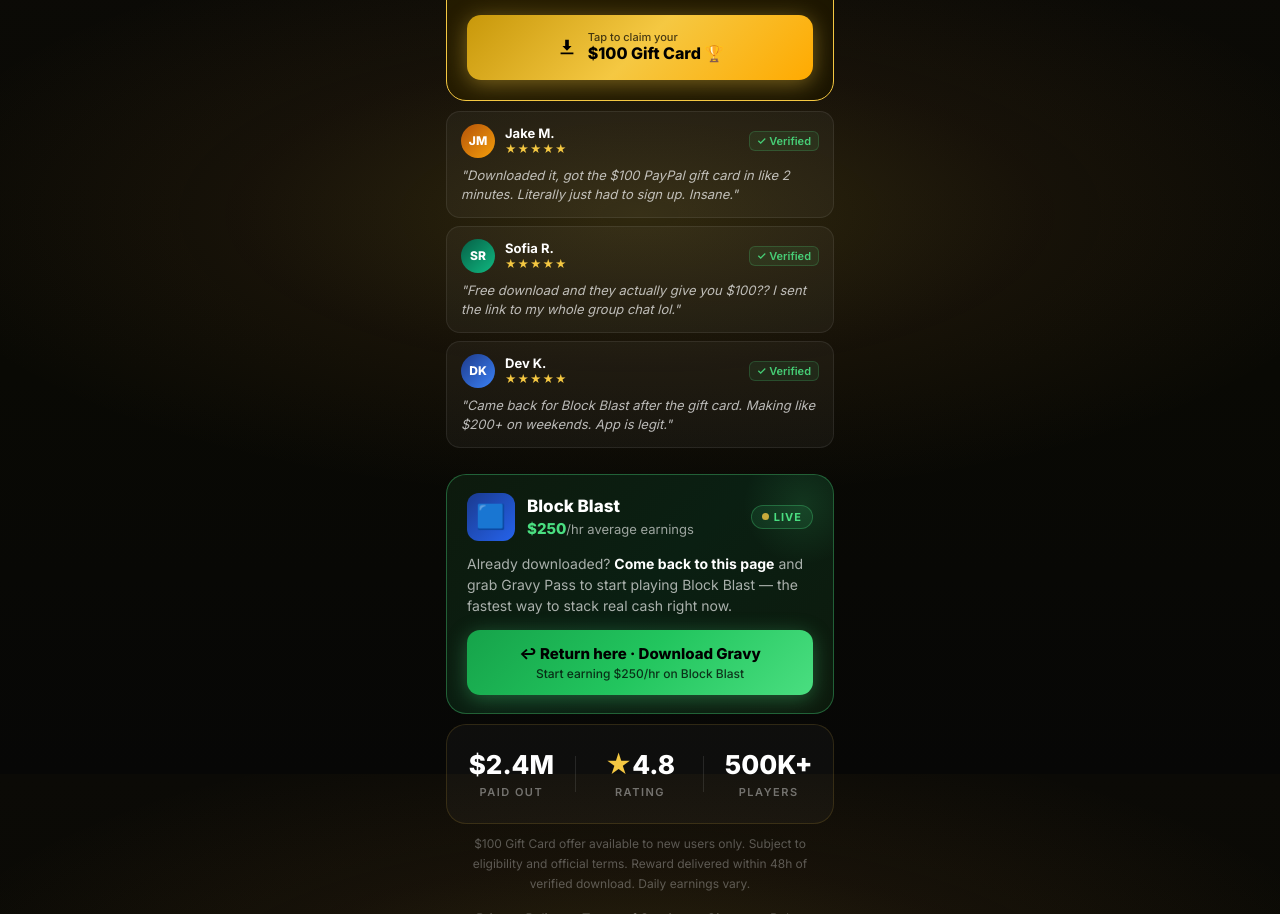
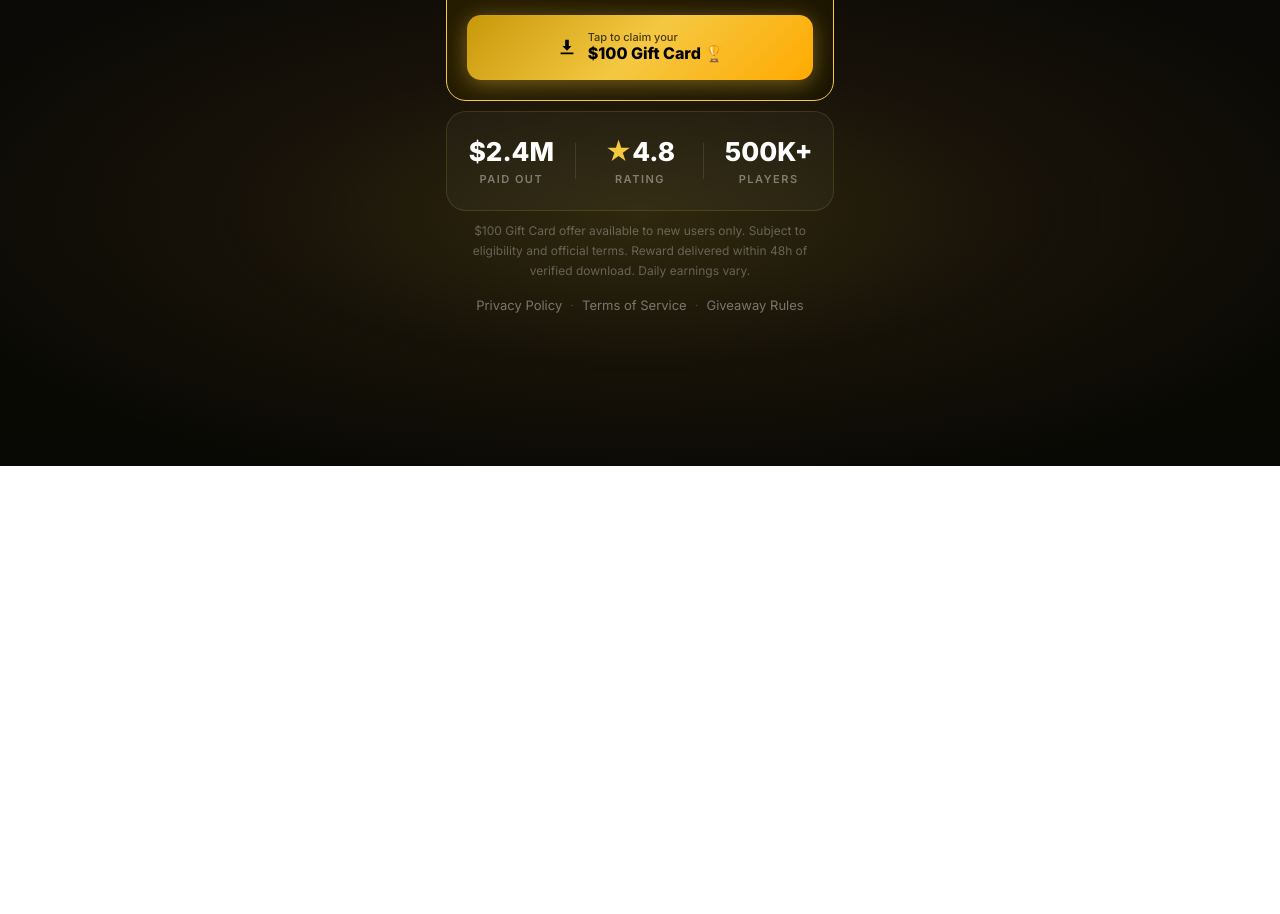
Before and after one commit to stefantocea53-sudo/gravy, a plain HTML site: page index.html in a window 1280 px wide. Shown: the part 826-1740 px from the top of the page. After the commit the page ends 1292 px from the top, so only its background shows below. Drawn offline with Linux system fonts and the light colour scheme.

Commit message:
remove reviews + return-card sections
Co-Authored-By: Claude Sonnet 4.6 <noreply@anthropic.com>
Claude-Session: https://claude.ai/code/session_0153o8MtLEgthav1Xy57vZD6

```diff
--- a/index.html
+++ b/index.html
@@ -501,62 +501,6 @@
     </a>
   </div>
 
-  <!-- SOCIAL PROOF -->
-  <div class="reviews">
-    <div class="review-item">
-      <div class="review-top">
-        <div class="review-avatar" style="background:linear-gradient(135deg,#b45309,#f59e0b)">JM</div>
-        <div class="review-meta">
-          <div class="review-name">Jake M.</div>
-          <div class="review-stars">★★★★★</div>
-        </div>
-        <div class="review-badge">✓ Verified</div>
-      </div>
-      <div class="review-text">"Downloaded it, got the $100 PayPal gift card in like 2 minutes. Literally just had to sign up. Insane."</div>
-    </div>
-    <div class="review-item">
-      <div class="review-top">
-        <div class="review-avatar" style="background:linear-gradient(135deg,#065f46,#10b981)">SR</div>
-        <div class="review-meta">
-          <div class="review-name">Sofia R.</div>
-          <div class="review-stars">★★★★★</div>
-        </div>
-        <div class="review-badge">✓ Verified</div>
-      </div>
-      <div class="review-text">"Free download and they actually give you $100?? I sent the link to my whole group chat lol."</div>
-    </div>
-    <div class="review-item">
-      <div class="review-top">
-        <div class="review-avatar" style="background:linear-gradient(135deg,#1e3a8a,#3b82f6)">DK</div>
-        <div class="review-meta">
-          <div class="review-name">Dev K.</div>
-          <div class="review-stars">★★★★★</div>
-        </div>
-        <div class="review-badge">✓ Verified</div>
-      </div>
-      <div class="review-text">"Came back for Block Blast after the gift card. Making like $200+ on weekends. App is legit."</div>
-    </div>
-  </div>
-
-  <!-- RETURN CTA CARD -->
-  <div class="return-card">
-    <div class="return-game-row">
-      <div class="return-game-icon">🟦</div>
-      <div class="return-game-info">
-        <div class="return-game-name">Block Blast</div>
-        <div class="return-game-pay"><span class="return-pay-amt">$250</span>/hr average earnings</div>
-      </div>
-      <div class="return-live-pill"><span class="live-dot" style="width:7px;height:7px"></span> LIVE</div>
-    </div>
-    <p class="return-desc">
-      Already downloaded? <strong style="color:#fff">Come back to this page</strong> and grab Gravy Pass to start playing Block Blast — the fastest way to stack real cash right now.
-    </p>
-    <a href="#download" class="return-btn">
-      <span>↩ Return here · Download Gravy</span>
-      <span class="return-btn-sub">Start earning $250/hr on Block Blast</span>
-    </a>
-  </div>
-
   <!-- STATS -->
   <div class="stats-bar">
     <div class="stat">
```
